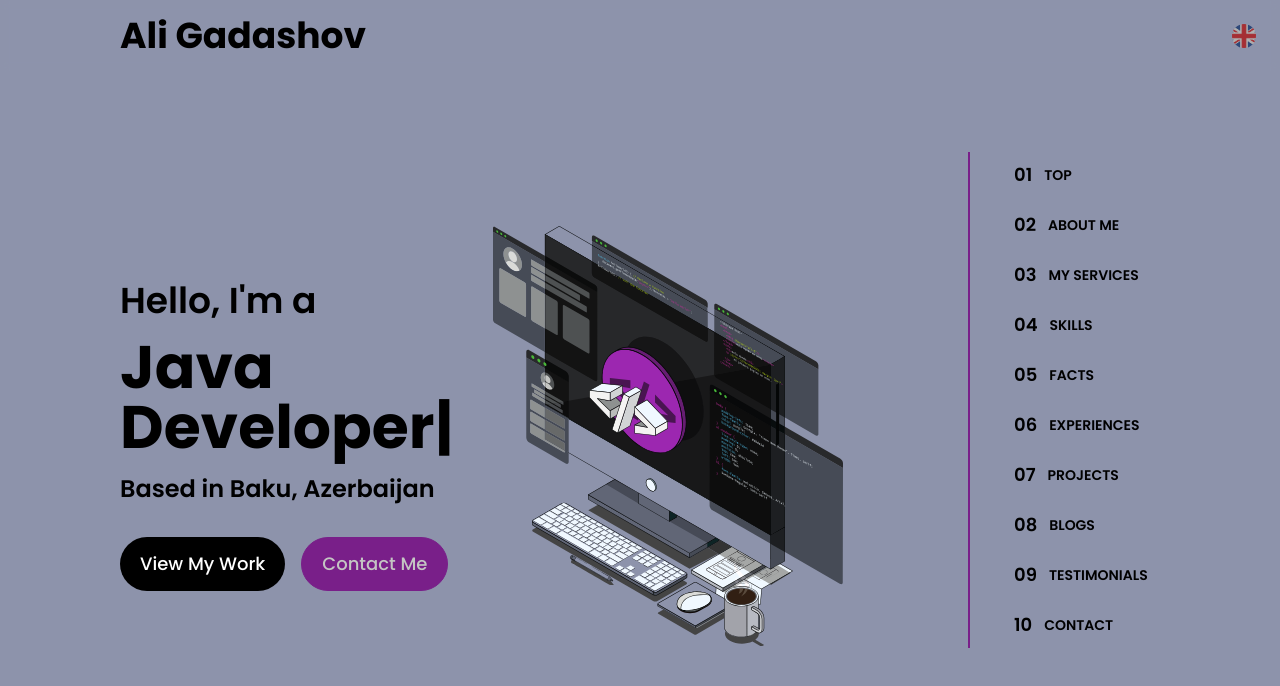
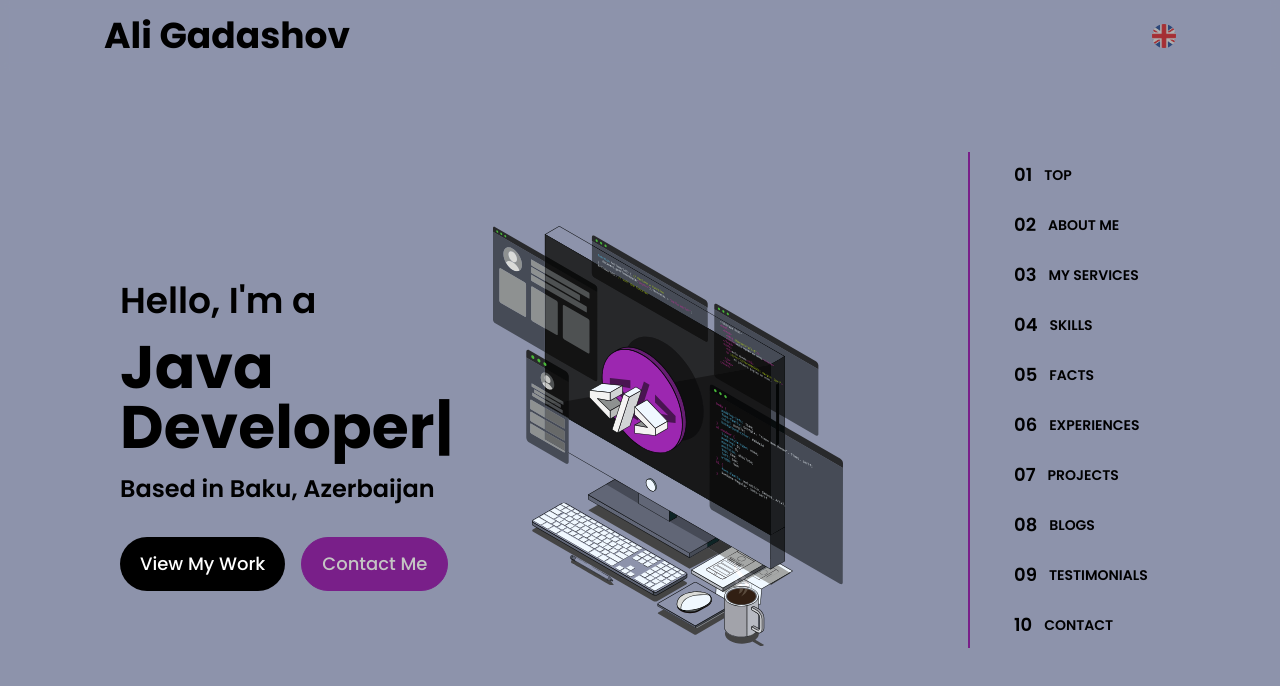
Before and after one commit to AliGadashov/Portfolio, a React (Create React App) app: page / in a window 1280 px wide. Shown: the top 686 px of the page. Built offline with nearby package versions, Linux system fonts and the light colour scheme.

Commit message:
Menu bar bug fixed

```diff
--- a/package.json
+++ b/package.json
@@ -19,7 +19,6 @@
     "react-slick": "^0.30.3",
     "slick-carousel": "^1.8.1",
     "tailwind-scrollbar-hide": "^1.1.7",
-    "typescript": "^4.9.5",
     "typewriter-effect": "^2.21.0",
     "web-vitals": "^2.1.4"
   },
@@ -49,6 +48,7 @@
   },
   "devDependencies": {
     "@babel/plugin-proposal-private-property-in-object": "^7.21.11",
-    "tailwindcss": "^3.4.15"
+    "tailwindcss": "^3.4.15",
+    "typescript": "^5.7.3"
   }
 }
--- /dev/null
+++ b/src/App.css
@@ -0,0 +1,9 @@
+/* Global scrollbar hidden class */
+.scrollbar-hidden::-webkit-scrollbar {
+    display: none; /* Hides scrollbar in Chrome, Safari, and Opera */
+}
+
+.scrollbar-hidden {
+    -ms-overflow-style: none; /* Hides scrollbar in Internet Explorer 10+ */
+    scrollbar-width: none; /* Hides scrollbar in Firefox */
+}
--- a/src/App.tsx
+++ b/src/App.tsx
@@ -1,15 +1,17 @@
 import React, { useState, useEffect } from 'react';
-import Header from "./components/Header";
-import Aside from "./components/Aside";
-import BodyContent from "./components/BodyContent";
+import Header from './components/Header';
+import Aside from './components/Aside';
+import BodyContent from './components/BodyContent';
 import LoadingPage from './components/Loading/LoadingPage';
+import './App.css';
 
 const App = () => {
     const [isLoading, setIsLoading] = useState(true);
     const [openNav, setOpenNav] = useState(false);
+    const [isMenuOpen, setIsMenuOpen] = useState(false);
     const [isWideScreen, setIsWideScreen] = useState(window.innerWidth >= 768);
+
     useEffect(() => {
-
         const timer = setTimeout(() => {
             setIsLoading(false);
         }, 3000);
@@ -17,8 +19,12 @@ const App = () => {
         return () => clearTimeout(timer);
     }, []);
 
+    const  toggle = () => {
+        setIsMenuOpen(false)
+        setOpenNav(false)
+    }
+
     useEffect(() => {
-        // Window resize listener to update isWideScreen
         const handleResize = () => {
             setIsWideScreen(window.innerWidth >= 768);
         };
@@ -33,16 +39,42 @@ const App = () => {
                 <LoadingPage />
             ) : (
                 <>
+                    {/* Header */}
                     <header className="absolute top-0 w-full z-40">
-                        <Header setOpenNav={setOpenNav} />
+                        <Header setOpenNav={setOpenNav} isMenuOpen={isMenuOpen} setIsMenuOpen={setIsMenuOpen} />
                     </header>
-                    <div className="flex flex-1 overflow-hidden">
-                        <main className="flex-1 overflow-y-auto">
+
+                    {/* Main Content Wrapper */}
+                    <div className="flex flex-1 overflow-hidden relative">
+                        {/* Overlay */}
+                        {isMenuOpen && (
+                            <div
+                                className="fixed inset-0 bg-black bg-opacity-50 z-20 transition-all duration-300"
+                                onClick={toggle}
+                            ></div>
+                        )}
+
+                        {/* Main Content */}
+                        <main
+                            className={`flex-1 overflow-y-auto scrollbar-hidden transition-all duration-300 ${
+                                isMenuOpen ? 'blur-sm' : ''
+                            }`}
+                            style={{
+                                WebkitOverflowScrolling: 'touch',
+                                scrollbarWidth: 'none',
+                                msOverflowStyle: 'none',
+                            }}
+                        >
                             <BodyContent />
                         </main>
 
-                        <aside className={`w-2/3 transition-all duration-700 md:w-1/3 lg:w-1/4 fixed z-30 md:static right-0 ${isWideScreen || openNav ? 'translate-x-0': 'translate-x-[100%]'}`}>
-                            <Aside />
+                        {/* Aside Menu */}
+                        <aside
+                            className={`w-2/3 transition-all duration-700 md:w-1/3 lg:w-1/4 fixed z-30 md:static right-0 ${
+                                isWideScreen || openNav ? 'translate-x-0' : 'translate-x-[100%]'
+                            }`}
+                        >
+                            <Aside  setOpenNav={setOpenNav} setIsMenuOpen={setIsMenuOpen} />
                         </aside>
                     </div>
                 </>
--- a/src/components/Aside.jsx
+++ b/src/components/Aside.jsx
@@ -6,7 +6,7 @@ const menuItems = [
     'TESTIMONIALS', 'CONTACT'
 ];
 
-const Aside = () => {
+const Aside = ({setOpenNav , setIsMenuOpen}) => {
     const [maxLength, setMaxLength] = useState(0);
 
     useEffect(() => {
@@ -21,12 +21,13 @@ const Aside = () => {
         const section = document.getElementById(sectionId);
         if (section) {
             section.scrollIntoView({ behavior: "smooth", block: "start" });
+            setIsMenuOpen(false)
+            setOpenNav(prev=>!prev)
         }
     };
 
-
     return (
-        <aside className="bg-bgColor pl-2 flex items-center h-screen">
+        <aside onClick={(e) => e.stopPropagation()} className="bg-bgColor pl-2 flex items-center h-screen">
             <div className="w-full border-l-2 border-primary">
                 <ul className="flex flex-col items-start space-y-1">
                     {menuItems.map((item, index) => (
@@ -62,15 +63,6 @@ const Aside = () => {
                             </div>
                         </li>
                     ))}
-            {/*        <div*/}
-            {/*            className="flex flex-col pl-8 space-y-0 ml-3 mr-3 py-6 text-black text-lg font-poppins leading-[30px] group">*/}
-            {/*<span className="cursor-pointer transition-colors duration-300">*/}
-            {/*    ali.gadashovv@gmail.com*/}
-            {/*</span>*/}
-            {/*            <span className="cursor-pointer transition-colors duration-300">*/}
-            {/*    +994 55 826 62 82*/}
-            {/*</span>*/}
-            {/*        </div>*/}
                 </ul>
             </div>
 
--- a/src/components/BodyContent.jsx
+++ b/src/components/BodyContent.jsx
@@ -13,9 +13,9 @@ import Testimonial from "./body/Testimonial/Testimonial";
 const BodyContent = () => {
     return (
         <div
-            className="bg-bgColor text-black px-6 overflow-y-scroll "
-            style={{ scrollbarWidth: 'none', msOverflowStyle: 'none' }}
+            className="bg-bgColor text-black px-6 "
         >
+
             <section>
                 <div className="flex flex-col xl:px-24">
                     <Top/>
--- a/src/components/Header.jsx
+++ b/src/components/Header.jsx
@@ -2,7 +2,7 @@ import React, { useState } from 'react';
 import { RxHamburgerMenu } from "react-icons/rx";
 import { RxCross2 } from "react-icons/rx";
 
-const Header = ({ setOpenNav }) => {
+const Header = ({ setOpenNav ,isMenuOpen , setIsMenuOpen}) => {
     const scrollToTop = () => {
         window.scrollTo({
             top: 0,
@@ -11,7 +11,6 @@ const Header = ({ setOpenNav }) => {
     };
 
     const [isEnglish, setIsEnglish] = useState(true);
-    const [isMenuOpen, setIsMenuOpen] = useState(false);
     const toggleLanguage = () => {
         setIsEnglish(!isEnglish);
     };
@@ -25,13 +24,13 @@ const Header = ({ setOpenNav }) => {
         <header className="bg-bgColor bg-opacity-50 backdrop-filter backdrop-blur-sm text-black py-4 px-6 firefox:bg-opacity-50">
             <div className="flex justify-between items-center">
                 <h1
-                    className="text-xl font-bold pl-12 sm:text-2xl md:text-4xl md:pl-24 select-none cursor-pointer text-nowrap"
+                    className="text-xl font-bold pl-5 sm:text-2xl md:text-4xl md:pl-20 select-none cursor-pointer text-nowrap"
                     onClick={scrollToTop}
                 >
                     Ali Gadashov
                 </h1>
 
-                <div className="flex flex-row gap-5">
+                <div className="flex flex-row gap-5 pr-5 md:pr-20">
                     <div className="flex items-center">
                         <button
                             onClick={toggleLanguage}
@@ -47,7 +46,7 @@ const Header = ({ setOpenNav }) => {
                         </button>
                     </div>
                     <button
-                        className="text-2xl pr-12 md:pr-24 md:hidden"
+                        className="text-2xl md:hidden"
                         onClick={toggleMenu}
                     >
                         {isMenuOpen ? <RxCross2 /> : <RxHamburgerMenu />}
--- /dev/null
+++ b/src/i18n.js
@@ -0,0 +1,21 @@
+import i18n from 'i18next';
+import {initReactI18next} from 'react-i18next'
+import en from './locales/en.json';
+import az from './locales/az.json';
+
+i18n.use(initReactI18next).init({
+    resource: {
+        en: {
+            translation: en,
+        },
+        az: {
+            translation: az,
+        },
+    },
+    lng: 'en',
+    interpolation: {
+        escapeValue: false,
+    },
+});
+
+export default i18n;
```
Also changed, not shown: 1 other file (tests, documents, lock files or other folders).
